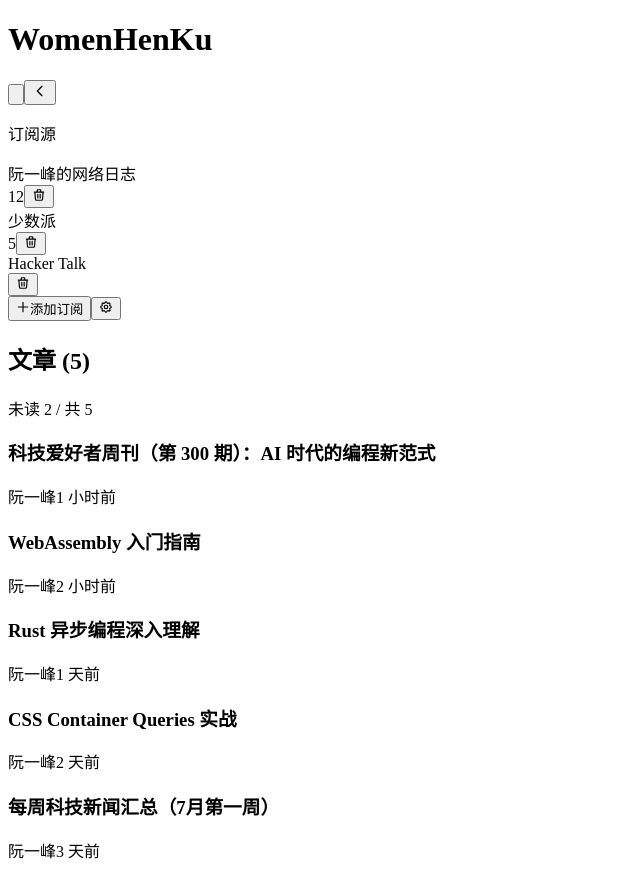
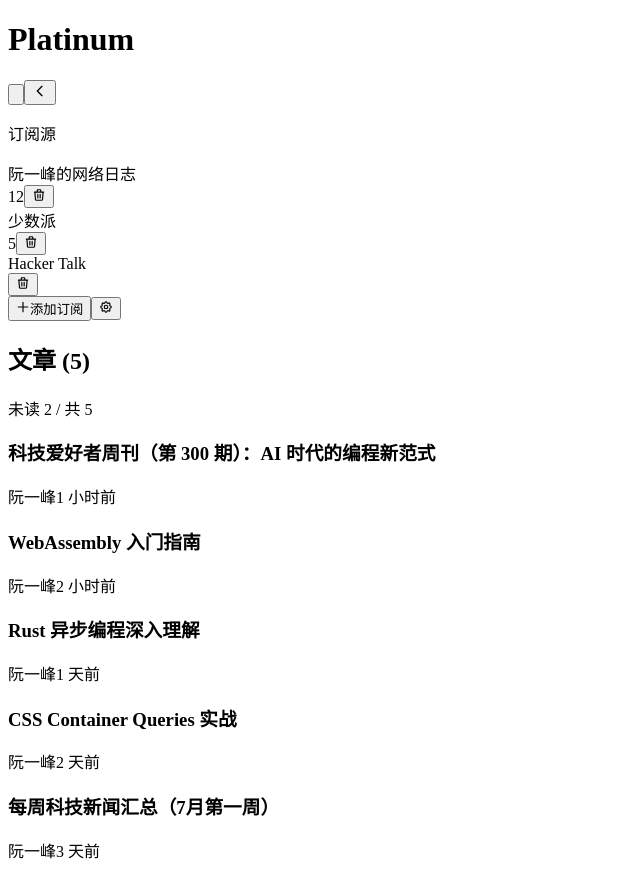
Before and after one commit to wkr-echo/womenhenku, a React (Vite) app in the folder src-ui/: page / in a window 1280 px wide. Shown: the whole page, without its empty margins (0-640 px from the left). Built offline with nearby package versions, Linux system fonts and the light colour scheme; the HTML template or start-up script is replaced by a standard one.

Commit message:
chore: rename Womenhenku → Platinum

```diff
--- a/src-ui/index.html
+++ b/src-ui/index.html
@@ -3,7 +3,7 @@
   <head>
     <meta charset="UTF-8" />
     <meta name="viewport" content="width=device-width, initial-scale=1.0" />
-    <title>WomenHenKu - RSS Reader</title>
+    <title>Platinum - RSS Reader</title>
   </head>
   <body class="bg-white dark:bg-zinc-950 text-zinc-900 dark:text-zinc-100">
     <div id="root"></div>
--- a/src-ui/src/components/SettingsPageView.tsx
+++ b/src-ui/src/components/SettingsPageView.tsx
@@ -392,7 +392,7 @@ function AboutSection() {
   return (
     <div>
       <h3 className="text-lg font-semibold mb-1">关于</h3>
-      <p className="text-sm text-[var(--text-tertiary)] mb-6">WomenHenKu — Mercury 跨平台复刻</p>
+      <p className="text-sm text-[var(--text-tertiary)] mb-6">Platinum — Mercury 跨平台复刻</p>
 
       <div className="space-y-3 text-sm text-[var(--text-secondary)] max-w-md">
         <div className="flex justify-between py-2 border-b border-[var(--border-color)]">
--- a/src-ui/src/components/SidebarView.tsx
+++ b/src-ui/src/components/SidebarView.tsx
@@ -65,7 +65,7 @@ export function SidebarView() {
     <div className="w-[280px] h-full flex flex-col border-r border-[var(--border-color)] bg-[var(--sidebar-bg)] animate-slide-in">
       {/* Header */}
       <div className="flex items-center justify-between px-4 py-3 border-b border-[var(--border-color)]">
-        <h1 className="font-semibold text-sm text-[var(--text-primary)]">WomenHenKu</h1>
+        <h1 className="font-semibold text-sm text-[var(--text-primary)]">Platinum</h1>
         <div className="flex items-center gap-1">
           <button
             onClick={handleRefreshAll}
```
Also changed, not shown: 1 other file (tests, documents, lock files or other folders).
